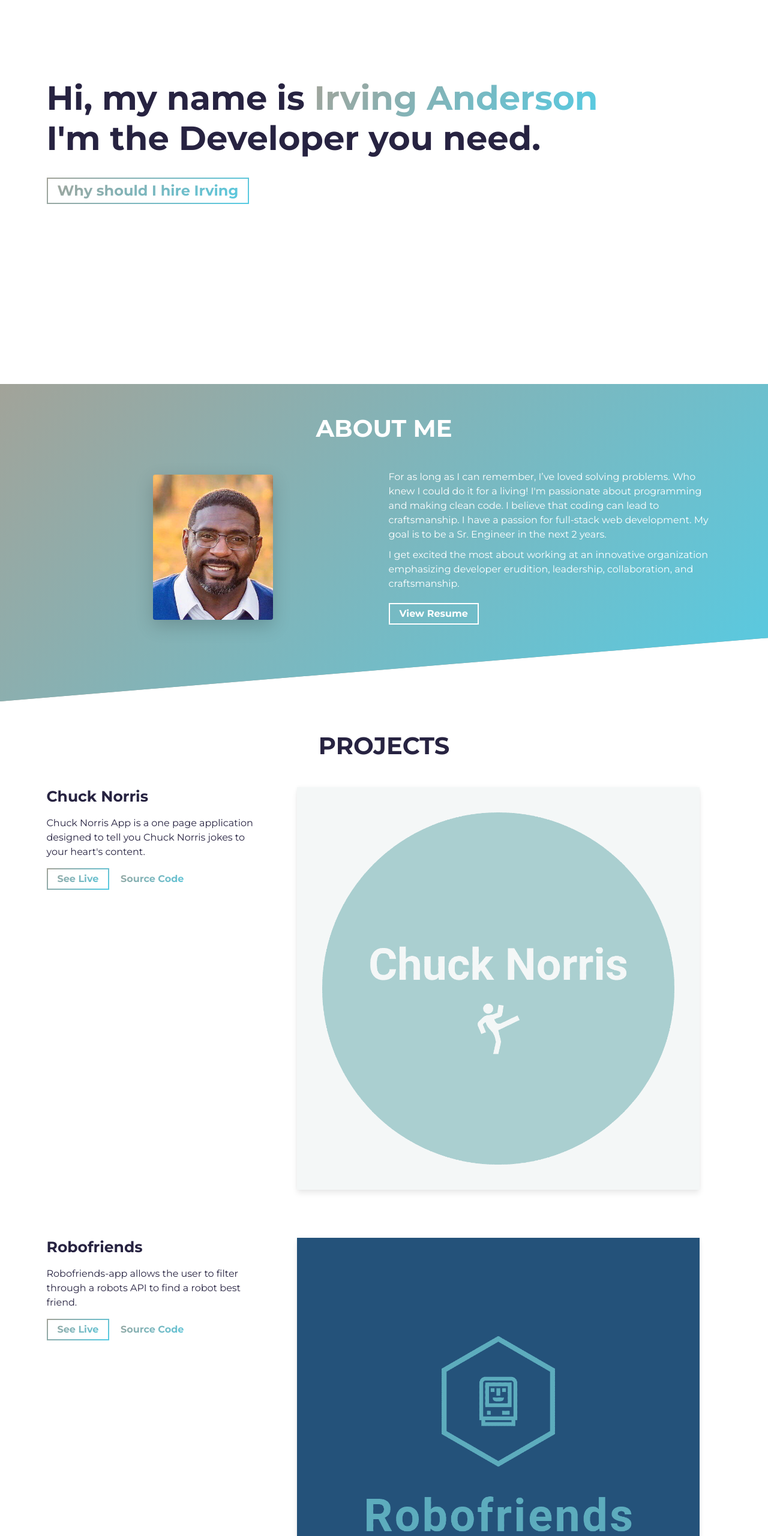
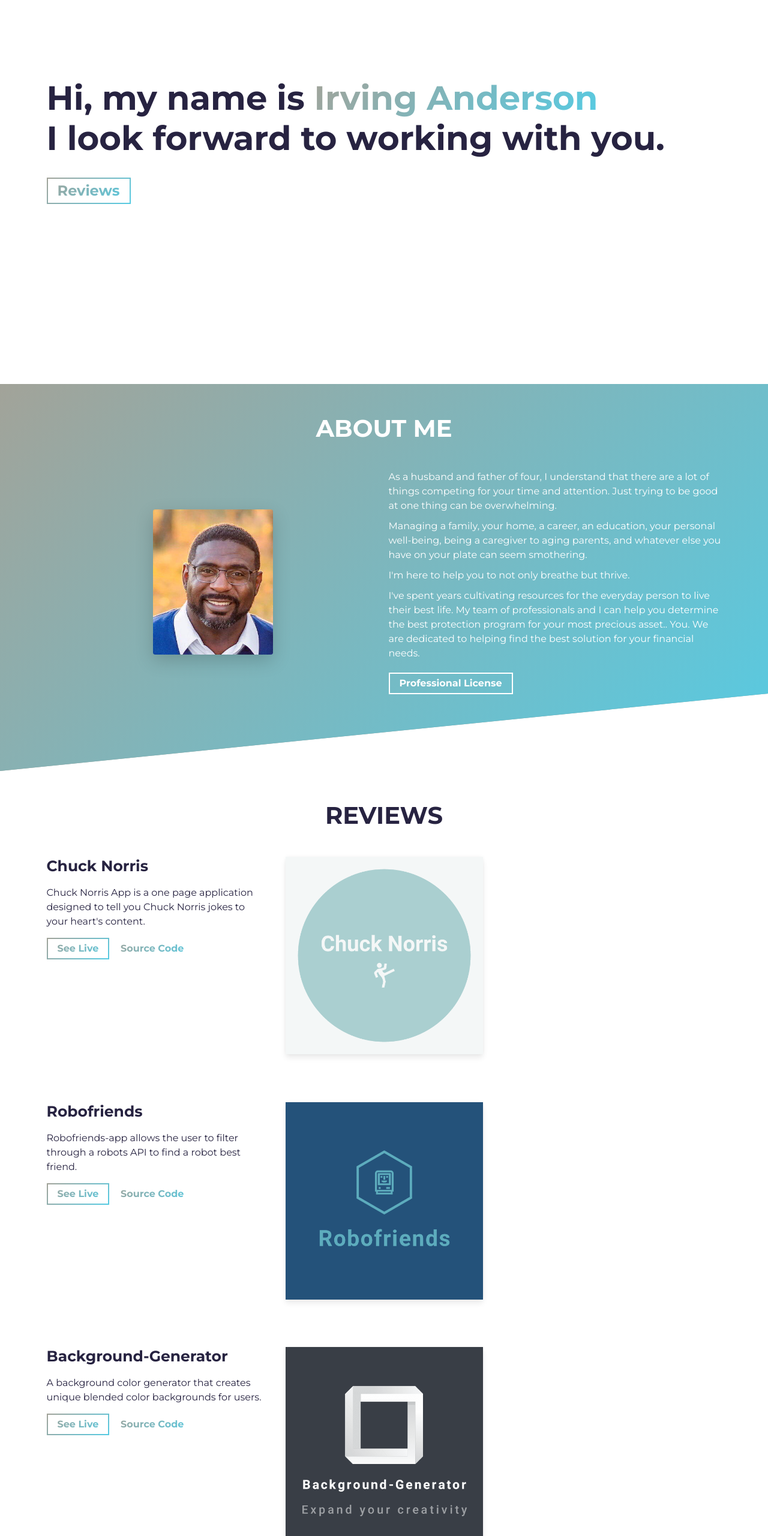
Before and after one commit to IAnderson-rgb/my-reviews, a website built with Parcel: page src/index.html in a window 1280 px wide. Shown: the part 160-2720 px from the top of the page at 60% size. Built offline with nearby package versions, Linux system fonts and the light colour scheme.

Commit message:
Updating index.html

```diff
--- a/src/index.html
+++ b/src/index.html
@@ -17,11 +17,11 @@
     <meta name="viewport" content="width=device-width, initial-scale=1" />
 
     <!-- Todo: put here your site title -->
-    <title>Irving C. Anderson | Developer</title>
+    <title>Irving C. Anderson | Income Protection</title>
     <!-- Todo: add some coding keywords below - e.g: (javascript, yourusername, etc) -->
-    <meta name="keywords" content="IAnderson-rgb, Irving, javascript, react, node.js, restfulapi" />
+    <meta name="keywords" content="IAnderson-rgb, Irving, financial, planning, asset, managment, coaching, life, insurance" />
     <!-- Todo: improve your SEO by adding a small description of you -->
-    <meta name="description" content="Irving C. Anderson | Developer" />
+    <meta name="description" content="Irving C. Anderson | Income Protection" />
 
     <link
       rel="stylesheet"
@@ -47,11 +47,11 @@
         <h1 class="hero-title load-hidden">
           Hi, my name is <span class="text-color-main">Irving Anderson</span>
           <br />
-          I'm the Developer you need.
+          I look forward to working with you.
         </h1>
         <p class="hero-cta load-hidden">
           <a rel="noreferrer" class="cta-btn cta-btn--hero" href="#about"
-            >Why should I hire Irving</a
+            >Reviews</a
           >
         </p>
       </div>
@@ -78,19 +78,29 @@
           <div class="col-md-6 col-sm-12">
             <div class="about-wrapper__info load-hidden">
               <p class="about-wrapper__info-text">
-                For as long as I can remember, I’ve loved solving problems. Who knew I could do it for a living! I'm passionate about programming and making clean code. I believe that coding can lead to craftsmanship. I have a passion for full-stack web development. My goal is to be a Sr. Engineer in the next 2 years.
+                As a husband and father of four, I understand that there are a lot of things competing for your time and attention. Just trying to be
+                good at one thing can be overwhelming.
               </p>
               <p class="about-wrapper__info-text">
-                I get excited the most about working at an innovative organization emphasizing developer erudition, leadership, collaboration, and craftsmanship.
+                Managing a family, your home, a career, an education, your personal well-being, being a
+                caregiver to aging parents, and whatever else you have on your plate can seem smothering.
+              </p>
+              <p class="about-wrapper__info-text">
+                I'm here to help you to not only breathe but thrive.
+              </p>
+              <p class="about-wrapper__info-text">
+                I've spent years cultivating resources for the everyday person to live their best life.
+                My team of professionals and I can help you determine the best protection program for your
+                most precious asset.. You. We are dedicated to helping find the best solution for your financial needs.
               </p>
               <span class="d-flex mt-3">
                 <a
                   rel="noreferrer"
                   target="_blank"
                   class="cta-btn cta-btn--resume"
-                  href="assets/resume.pdf"
+                  href="assets/KY Professional Lic Cert.pdf"
                 >
-                  View Resume
+                  Professional License
                 </a>
               </span>
             </div>
@@ -104,7 +114,7 @@
     <section id="projects">
       <div class="container">
         <div class="project-wrapper">
-          <h2 class="section-title dark-blue-text">Projects</h2>
+          <h2 class="section-title dark-blue-text">Reviews</h2>
 
                 <!-- Notice: each .row is a project -->
                 <div class="row">
@@ -134,7 +144,7 @@
                       </a>
                     </div>
                   </div>
-                  <div class="col-lg-8 col-sm-12">
+                  <div class="col-lg-4 col-sm-12">
                     <div class="project-wrapper__image load-hidden">
                       <a rel="noreferrer" href="https://ianderson-rgb.github.io/chuck_norris-app/" target="_blank">
                         <div
@@ -184,7 +194,7 @@
                 </a>
               </div>
             </div>
-            <div class="col-lg-8 col-sm-12">
+            <div class="col-lg-4 col-sm-12">
               <div class="project-wrapper__image load-hidden">
                 <a rel="noreferrer" href="https://ianderson-rgb.github.io/robofriends-app/" target="_blank">
                   <div
@@ -234,7 +244,7 @@
                 </a>
               </div>
             </div>
-            <div class="col-lg-8 col-sm-12">
+            <div class="col-lg-4 col-sm-12">
               <div class="project-wrapper__image load-hidden">
                 <a rel="noreferrer" href="https://ianderson-rgb.github.io/background-generator/" target="_blank">
                   <div
@@ -284,7 +294,7 @@
                 </a>
               </div>
             </div>
-            <div class="col-lg-8 col-sm-12">
+            <div class="col-lg-4 col-sm-12">
               <div class="project-wrapper__image load-hidden">
                 <a rel="noreferrer" href="#!" target="_blank">
                   <div
@@ -323,6 +333,13 @@
             href="mailto:irvinganderson80@gmail.com"
             >Connect with Irving Through Email</a
           >
+          <a
+            rel="noreferrer"
+            target="_blank"
+            class="cta-btn cta-btn--resume"
+            href="mailto:irvinganderson80@gmail.com"
+            >Schedule an Appointment</a
+          >
         </div>
       </div>
     </section>
@@ -339,10 +356,10 @@
             <i class="fa fa-twitter fa-inverse"></i>
           </a>
           <a rel="noreferrer" href="https://www.linkedin.com/in/irving-anderson/" target="_blank">
-            <i class="fa fa-linkedin fa-inverse"></i>
+            <i class="fa fa-facebook fa-inverse"></i>
           </a>
           <a rel="noreferrer" href="https://github.com/IAnderson-rgb" target="_blank">
-            <i class="fa fa-github fa-inverse"></i>
+            <i class="fa fa-instagram fa-inverse"></i>
           </a>
         </div>
 
@@ -352,7 +369,7 @@
         <p class="footer__text">
           © 2022 - Template developed by
           <a rel="noreferrer" target="_blank"
-            >Jacobo Martínez/Irving Anderson</a
+            >Irving Anderson</a
           >
         </p>
       </div>
```
Also changed, not shown: 2 other files.
